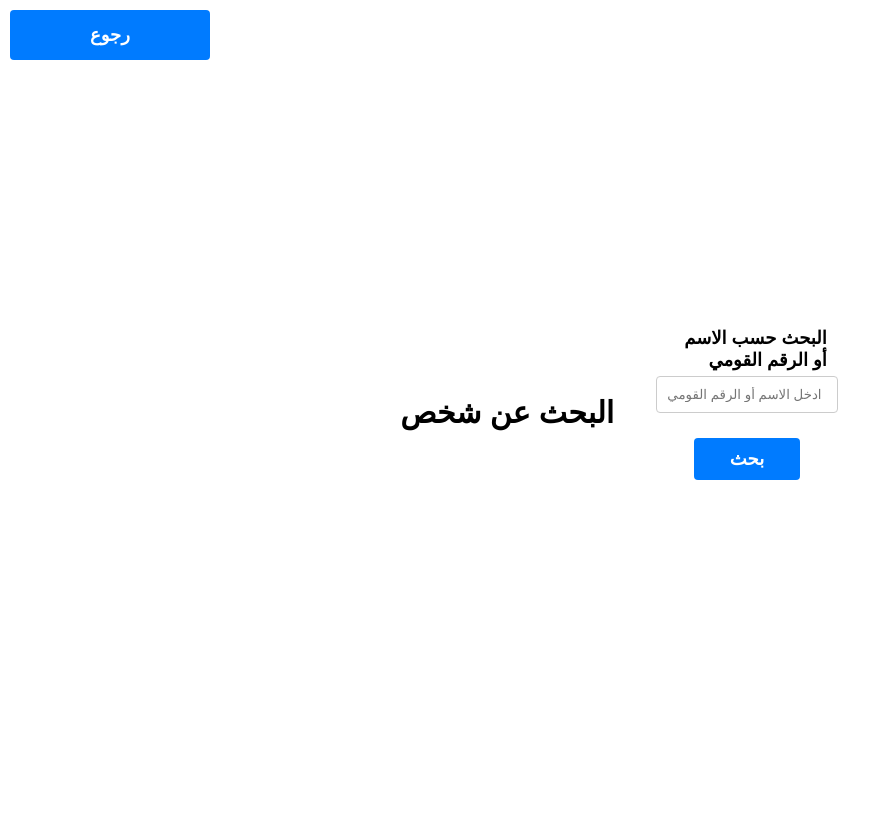
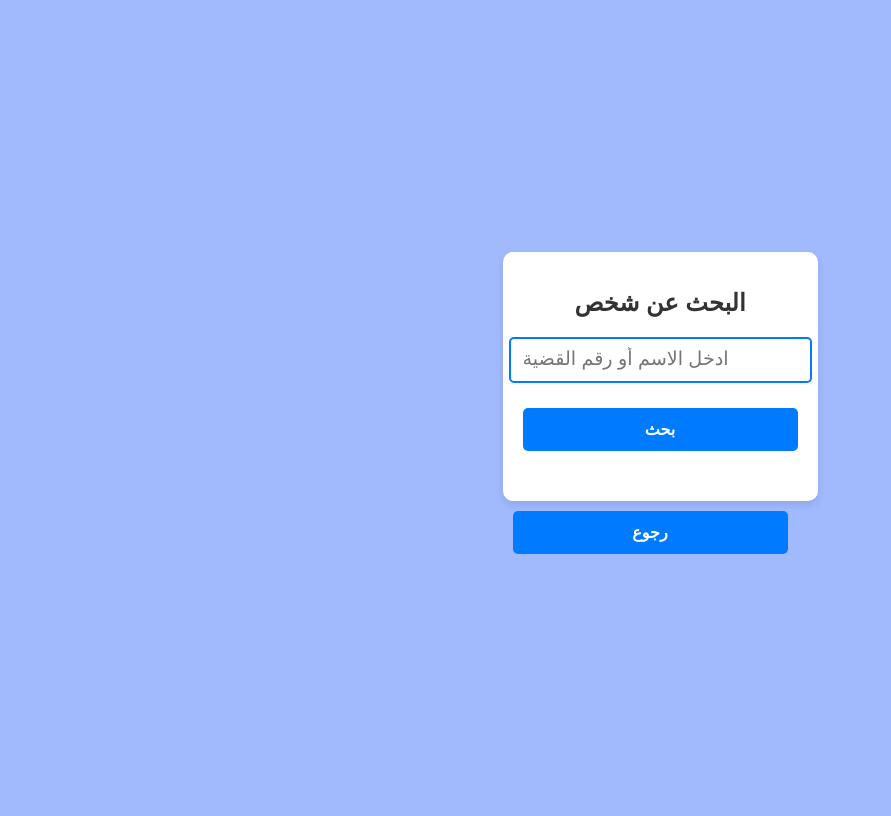
Before and after one commit to foash-111/0x01-police_department_app, a Flask app: page /search_person in a window 1280 px wide. Shown: the whole page, without its empty margins (0-891 px from the left). Run offline with Flask 3, Linux system fonts and the light colour scheme.

Commit message:
update somethings in search

```diff
--- a/app.py
+++ b/app.py
@@ -22,7 +22,7 @@ def search():
         return jsonify(results)  # إرجاع النتائج كـ JSON
     return render_template('search.html')
 
-@app.route('/profile/<int:person_id>')
+@app.route('/profile/<int:person_id>', methods=['Get', 'POST'])
 def profile(person_id):
     person = get_person_by_id(person_id)  # دالة للحصول على بيانات الشخص من قاعدة البيانات
     return render_template('profile.html', person=person)
--- a/static/css/styles.css
+++ b/static/css/styles.css
@@ -2,18 +2,21 @@
 
 body {
     font-family: Arial, sans-serif;
-    background-color: white;
+    background-color: #A1BAFE;
     padding: 0;
     display: flex;
     justify-content: center;
     align-items: center;
     height: 100vh;
+    width: 1000px;
+    margin-right: auto;
+    margin-left: auto;
 }
 
 /* تنسيق الحاوية الرئيسية للنموذج */
 .form-container {
     height: 100%;
-    background-color: #fff;
+    background-color: #A1BAFE;
     padding: 20px;
     width: 500px;
     text-align: right;
@@ -25,6 +28,7 @@ h1 {
     margin-bottom: 12px;
     font-size: 30px;
     text-align: center;
+    color: #000;
 }
 
 form {
@@ -74,27 +78,33 @@ span {
 button:hover {
     background-color: #0056b3;
 }
-
+/*
 .back-button {
-    display: block;
-    text-align: center;
+     display: block;
+     text-align: center;
     bottom: 100px;
-    left: 0;
-    position: absolute;
-    width: 200px;
-}
+     left: 0;
+     position: absolute;
+     width: 200px;
+} */
 
 .back-button:hover {
     background-color: #0056b3;
 }
 
+.dashboard-container .back-button {
+    margin-top: 30px;
+}
+
+.form-container .back-button {
+    margin-top: 20px;
+}
 .form-container .grid-container {
     width: 1000px;
     display: grid;
     grid-template-columns: repeat(4, 1fr);
     grid-gap: 10px;
     padding: 20px;
-    margin-bottom: 15px;
     border-bottom: 1px solid #ccc;
 }
 
@@ -109,7 +119,7 @@ button:hover {
     display: grid;
     grid-template-columns: repeat(4, 1fr);
     grid-gap: 10px;
-    padding: 20px;
+    padding: 10px;
     margin-bottom: 10px;
     border-bottom: 1px solid #ccc;
 }
@@ -120,12 +130,12 @@ button:hover {
     width: 80%;
 }
 
-.form-container .grid-container-01 {
+.form-container .grid-container-01{
     width: 1000px;
     display: grid;
     grid-template-columns: repeat(4, 1fr);
-    grid-gap: 10px;
-    padding: 20px;
+    grid-gap: 20px;
+    padding: 10px;
     margin-bottom: 10px;
     border-bottom: 1px solid #ccc;
 }
@@ -134,8 +144,7 @@ button:hover {
     top: 0;
     padding: 10px;
     margin: 5px;
-    width: 100%;
-
+    width: 95%;
 }
 .dashboard-container {
     display: flex;
@@ -156,3 +165,102 @@ button:hover {
     width: 200px;
     height: 50px;
 }
+
+/* special sign */
+.special-sign {
+    display: grid;
+    width: 1000px;
+    grid-template-columns: repeat(3, 1fr);
+    grid-gap: 10px;
+    padding: 15px;
+    margin-bottom: 10px;
+    margin-top: 10px;
+    border-bottom: 1px solid #ccc;
+    justify-content: center;
+}
+
+.form-container .special-sign-item input {
+    top: 0;
+    padding: 10px;
+    margin: 5px;
+    width: 90%;
+}
+/* ******************************************** */
+/* Container */
+.search-container {
+    display:  grid;
+    background-color: #fff;
+    padding: 20px;
+    border-radius: 10px;
+    box-shadow: 0 4px 8px rgba(0, 0, 0, 0.1);
+    width: 100%;
+    max-width: 500px;
+    text-align: center;
+}
+
+/* Headline */
+.search-container h1 {
+    font-size: 24px;
+    margin-bottom: 20px;
+    color: #333;
+}
+
+/* Form Elements */
+#searchForm {
+    display: flex;
+    flex-direction: column;
+    align-items: center;
+}
+
+#searchInput {
+    width: 100%;
+    padding: 12px;
+    border: 2px solid #007BFF;
+    border-radius: 5px;
+    font-size: 16px;
+    margin-bottom: 15px;
+    outline: none;
+    transition: border-color 0.3s ease-in-out;
+}
+
+#searchInput:focus {
+    border-color: #0056b3;
+}
+
+/* Button */
+button {
+    width: 100%;
+    padding: 12px;
+    background-color: #007BFF;
+    color: white;
+    font-size: 16px;
+    border: none;
+    border-radius: 5px;
+    cursor: pointer;
+    transition: background-color 0.3s ease-in-out;
+}
+
+button:hover {
+    background-color: #0056b3;
+}
+
+/* Results Section */
+#results {
+    margin-top: 20px;
+    color: #333;
+}
+
+
+input::placeholder {
+    font-size: larger;
+}
+
+
+h2, h3 {
+    margin-top: 5px;
+    margin-bottom: 5px;
+}
+
+.search {
+    display: grid;
+}
--- a/static/js/script.js
+++ b/static/js/script.js
@@ -26,10 +26,10 @@ document.addEventListener("DOMContentLoaded", function() {
             let data = await response.json();
 
             // Display the message from the server
-            responseMessage.innerHTML = `<p>${data.message}</p>`;
+            responseMessage.innerHTML = `${data.message}`;
 
             // Optionally, clear the form if the submission was successful
-            if (data.message.includes("تمت إضافة المدير بنجاح")) {
+            if (data.message.includes("تمت إضافة البيانات والتهمة بنجاح")) {
                 form.reset(); // Clear the form fields
             }
         } catch (error) {
@@ -68,7 +68,7 @@ document.addEventListener("DOMContentLoaded", function() {
             responseMessage.innerHTML = `<p>${data.message}</p>`;
 
             // Optionally, clear the form if the submission was successful
-            if (data.message.includes("تمت إضافة البيانات والتهمة بنجاح")) {
+            if (data.message.includes("تمت إضافة المدير بنجاح")) {
                 form.reset(); // Clear the form fields
             }
         } catch (error) {
--- a/templates/dashboard.html
+++ b/templates/dashboard.html
@@ -10,14 +10,14 @@
     <div class="dashboard-container">
         <div class="top-right">
             <h1>مرحبًا، {{ manager }}!</h1>
-            <button onclick="location.href='/login_manager'" class="back-button">رجوع</button>
         </div>
         <div class="buttons-container">
-            <button onclick="location.href='/register_manager'">إضافة مدير جديد</button>
+            <!-- <button onclick="location.href='/register_manager'">إضافة مدير جديد</button> -->
             <button onclick="location.href='/search_person'">البحث عن مجرم</button>
             <button onclick="location.href='/add_person_and_charge'">إضافة مجرم جديد</button>
             <button onclick="location.href='/logout'">تسجيل الخروج</button>
         </div>
+        <button onclick="location.href='/login_manager'" class="back-button">رجوع</button>
     </div>
     <script src="/static/js/script.js"></script>
 </body>
--- a/templates/login_manager.html
+++ b/templates/login_manager.html
@@ -19,7 +19,7 @@
             <input type="password" id="password" name="password" required>
 
             <button type="submit">تسجيل الدخول</button>
-            <span > ليس لديك حساب؟ <a href="/register_manager">سجل الآن </a></span>
+            <!-- <span > ليس لديك حساب؟ <a href="/register_manager">سجل الآن </a></span> -->
         </form>
     </div>
     <script src="/static/js/script.js"></script>
--- a/templates/search.html
+++ b/templates/search.html
@@ -7,44 +7,43 @@
     <link rel="stylesheet" href="/static/css/styles.css">
 </head>
 <body>
-    <h1>البحث عن شخص</h1>
+    <div class="search">
+    <div class="search-container">
+    <h1 class="search-grid-iteem">البحث عن شخص</h1>
     <form id="searchForm">
-        <label for="searchInput">البحث حسب الاسم أو الرقم القومي</label>
-        <input type="text" id="searchInput" name="searchInput" placeholder="ادخل الاسم أو الرقم القومي">
-        <button type="submit">بحث</button>
+        <!-- <label for="searchInput">البحث حسب الاسم أو الرقم القومي</label> -->
+        <input class="search-grid-iteem" type="text" id="searchInput" name="searchInput" placeholder="ادخل الاسم أو رقم القضية">
+        <button class="search-grid-iteem" type="submit">بحث</button>
     </form>
 
-    <div id="results" class="search-results">
+    <div class="search-grid-iteem" id="results" class="search-results">
+    </div>
         <!-- نتائج البحث ستظهر هنا -->
     </div>
-
-    <button onclick="window.location.href='/dashboard'" class="back-button">رجوع</button>
+    <div>
+        <button onclick="window.location.href='/dashboard'" class="back-search-button">رجوع</button>
+    </div>
+</div>
 
     <script src="https://code.jquery.com/jquery-3.6.0.min.js"></script>
     <script>
-        // التعامل مع إرسال النموذج باستخدام AJAX
         $('#searchForm').on('submit', function(event) {
-            event.preventDefault();  // منع الإرسال الافتراضي للنموذج
+            event.preventDefault();
 
-            // الحصول على مدخلات البحث
             const searchInput = $('#searchInput').val();
 
-            // إرسال طلب AJAX إلى الخادم
+
             $.ajax({
                 type: 'POST',
-                url: '/search_person',  // عنوان URL لمسار Flask
+                url: '/search_person',
                 data: {
-                    searchInput: searchInput,  // إرسال المدخل كـ 'searchInput'
+                    searchInput: searchInput,
                 },
                 success: function(response) {
-                    // مسح النتائج السابقة
                     $('#results').empty();
-
-                    // التحقق مما إذا كانت هناك نتائج
                     if (response.length > 0) {
-                        // تكرار عبر كل نتيجة وعرضها
                         response.forEach(function(person) {
-                            $('#results').append('<p><a href="/profile/' + person.id_number + '>الاسم: ' + person.name + ' - الرقم القومي: ' + person.id_number + '</a></p>');
+                            $('#results').append('<p><a href="/profile/' + person.id + '">' + person.name + '</a></p>');
                         });
                     } else {
                         // عرض رسالة "لم يتم العثور على نتائج"
```
Also changed, not shown: database.py (+12 -4 lines), templates/add_person.html (+21 -13 lines), police_department.db.
